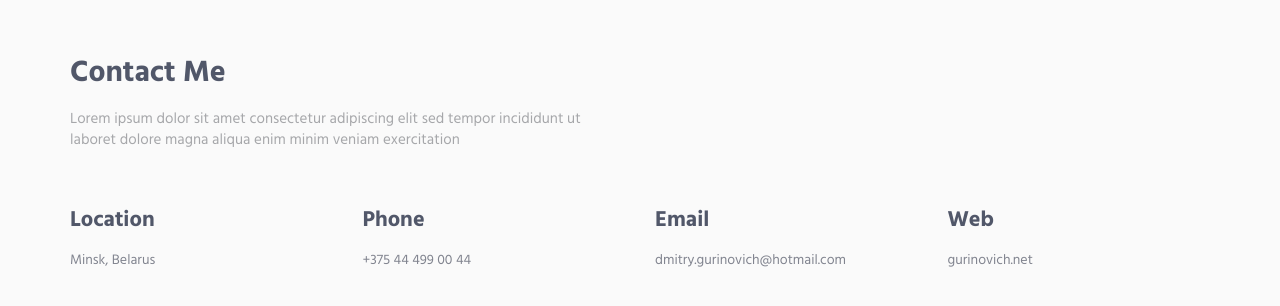
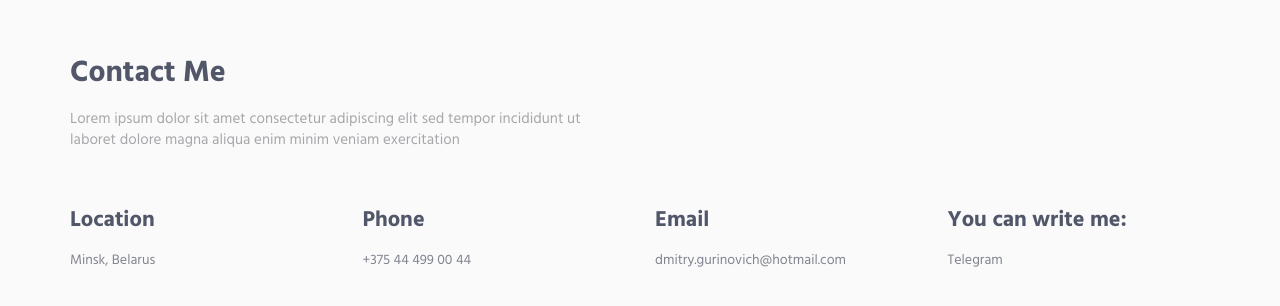
Before and after one commit to dmitrygurinovich/dmitrygurinovich.github.io, a plain HTML site: page index.html in a window 1280 px wide. Shown: the part 3127-3433 px from the top of the page. Drawn offline with Linux system fonts and the light colour scheme; files whose address does not match are found by name.

Commit message:
Update index.html

```diff
--- a/index.html
+++ b/index.html
@@ -299,8 +299,8 @@
                             <a href="mailto:#">dmitry.gurinovich@hotmail.com</a>
                         </div>
                         <div class="col-md-3 col-xs-6">
-                            <h4>Web</h4>
-                            <a href="https://gurinovich.net">gurinovich.net</a>
+                            <h4>You can write me:</h4>
+                            <a href="https://t.me/gurinovich">Telegram</a>
                         </div>
                     </div>
                     <!--// end row -->
```
